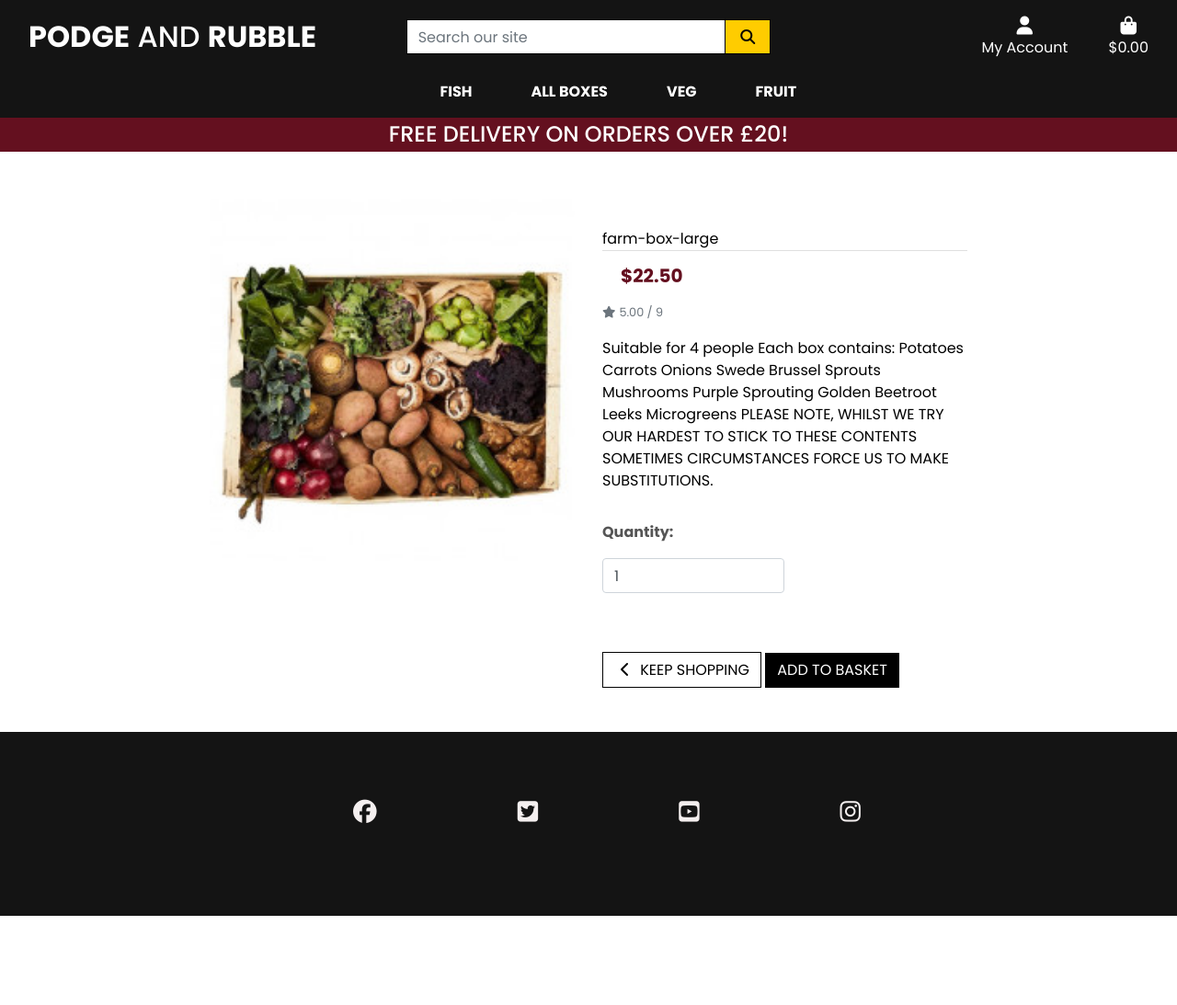
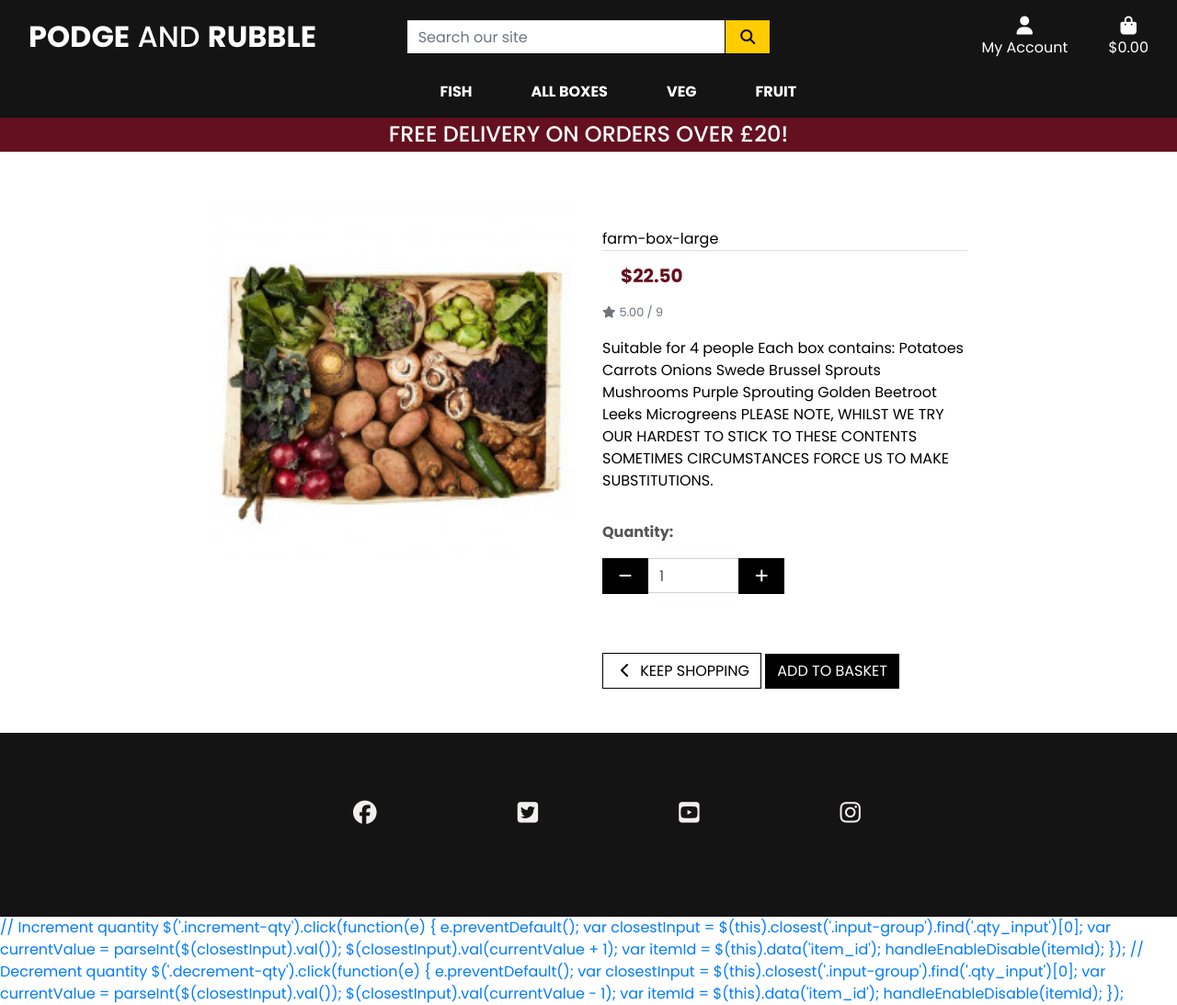
Before and after one commit to struk49/podgeandrubble, a Django app: page /products/1 in a window 1280 px wide. Shown: the whole page at 92% size. Before the commit the page ends 996 px from the top, so only its background shows below. Run offline with Django 3.2, Linux system fonts and the light colour scheme; data comes from the database, SQL or seed files in the repository; some libraries are stand-ins or nearby versions.

Commit message:
added javascript for quantity control

```diff
--- /dev/null
+++ b/products/templates/products/includes/quantity_control.html
@@ -0,0 +1,20 @@
+// Increment quantity
+$('.increment-qty').click(function(e) {
+   e.preventDefault();
+   var closestInput = $(this).closest('.input-group').find('.qty_input')[0];
+   var currentValue = parseInt($(closestInput).val());
+   $(closestInput).val(currentValue + 1);
+   var itemId = $(this).data('item_id');
+   handleEnableDisable(itemId);
+});
+
+// Decrement quantity
+$('.decrement-qty').click(function(e) {
+   e.preventDefault();
+   var closestInput = $(this).closest('.input-group').find('.qty_input')[0];
+   var currentValue = parseInt($(closestInput).val());
+   $(closestInput).val(currentValue - 1);
+   var itemId = $(this).data('item_id');
+   handleEnableDisable(itemId);
+});
+</script>
--- a/products/templates/products/product_detail.html
+++ b/products/templates/products/product_detail.html
@@ -43,8 +43,26 @@
                             <p class="mt-3"><strong>Quantity:</strong></p>
                             <div class="form-group w-50">
                                 <div class="input-group">
-                                    <input class="form-control qty_input" type="number" name="quantity" value="1"
-                                        min="1" max="99" data-item_id="{{ product.id }}" id="id_qty_{{ product.id }}">
+                                    <div class="input-group-prepend">
+                                        <button class="decrement-qty btn btn-black rounded-0"
+                                            data-item_id="{{ product.id }}" id="decrement-qty_{{ product.id }}">
+                                            <span class="icon">
+                                                <i class="fas fa-minus"></i>
+                                            </span>
+                                        </button>
+                                    </div>
+                                    <input class="form-control qty_input" type="number"
+                                        name="quantity" value="1" min="1" max="99"
+                                        data-item_id="{{ product.id }}"
+                                        id="id_qty_{{ product.id }}">
+                                    <div class="input-group-append">
+                                        <button class="increment-qty btn btn-black rounded-0"
+                                            data-item_id="{{ product.id }}" id="increment-qty_{{ product.id }}">
+                                            <span class="icon">
+                                                <i class="fas fa-plus"></i>
+                                            </span>
+                                        </button>
+                                    </div>
                                 </div>
                             </div>
                         </div>
@@ -66,3 +84,8 @@
     </div>
 </div>
 {% endblock %}
+
+{% block postloadjs %}
+{{ block.super }}
+{% include 'products/includes/quantity_control.html' %}
+{% endblock %}
```
